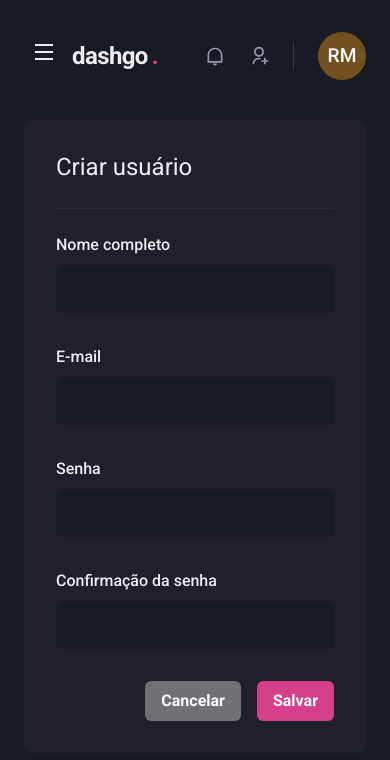
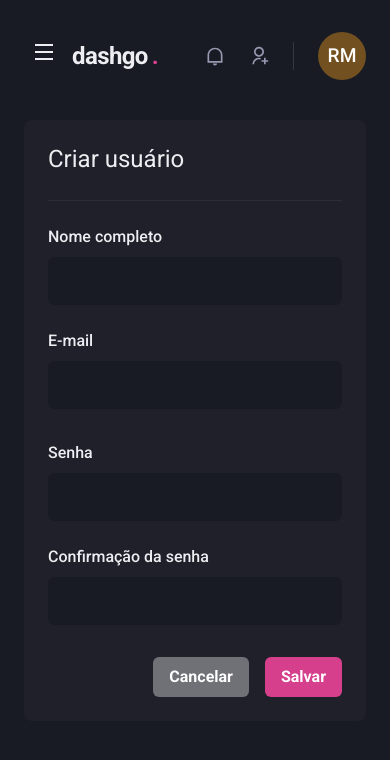
Before and after one commit to RgMellon/ignite-dash-go, a Next.js app: page /users/create in a window 390 px wide. Shown: the top 760 px of the page. Built offline with nearby package versions, Linux system fonts and the light colour scheme.

Commit message:
add responsive table

```diff
--- a/src/components/Pagination/index.tsx
+++ b/src/components/Pagination/index.tsx
@@ -6,7 +6,7 @@
 export function Pagination() {
   return (
     <Stack
-      direction="row"
+      direction={["column", "row"]}
       mt="8"
       justify="space-between"
       align="center"
--- a/src/pages/dashboard.tsx
+++ b/src/pages/dashboard.tsx
@@ -79,7 +79,7 @@
         <SideBar />
 
         <SimpleGrid flex="1" gap="4" minChildWidth="320px" align="flex-start">
-          <Box p="8" bg="gray.800" borderRadius={8} pb="4">
+          <Box p={["6", "8"]} bg="gray.800" borderRadius={8} pb="4">
             <Text fontSize="lg" mb="4">
               Inscritos da semana
             </Text>
@@ -87,7 +87,7 @@
             <Chart type="area" height={160} options={options} series={series} />
           </Box>
 
-          <Box p="8" bg="gray.800" borderRadius={8} pb="4">
+          <Box p={["6", "8"]} bg="gray.800" borderRadius={8} pb="4">
             <Text fontSize="lg" mb="4">
               Taxa de abertura
             </Text>
--- a/src/pages/users/create.tsx
+++ b/src/pages/users/create.tsx
@@ -21,21 +21,20 @@
       <Flex w="100%" my="6" maxWidth={1480} mx="auto" px="6">
         <SideBar />
 
-        <Box flex="1" borderRadius={8} bg="gray.800" p="8">
+        <Box flex="1" borderRadius={8} bg="gray.800" p={["6", "8"]}>
           <Heading size="lg" fontWeight="normal">
-            {" "}
-            Criar usuário{" "}
+            Criar usuário
           </Heading>
 
           <Divider my="6" borderColor="gray.700" />
 
           <VStack spacing="8">
-            <SimpleGrid minChildWidth="240px" spacing="8" w="100%">
+            <SimpleGrid minChildWidth="240px" spacing={["6", "8"]} w="100%">
               <Input name="name" label="Nome completo" />
               <Input name="email" label="E-mail" type="email" />
             </SimpleGrid>
 
-            <SimpleGrid minChildWidth="240px" spacing="8" w="100%">
+            <SimpleGrid minChildWidth="240px" spacing={["6", "8"]} w="100%">
               <Input name="password" label="Senha" type="password" />
               <Input
                 name="password_confirmation"
```
Also changed, not shown: src/pages/users/index.tsx (+14 -5 lines).
